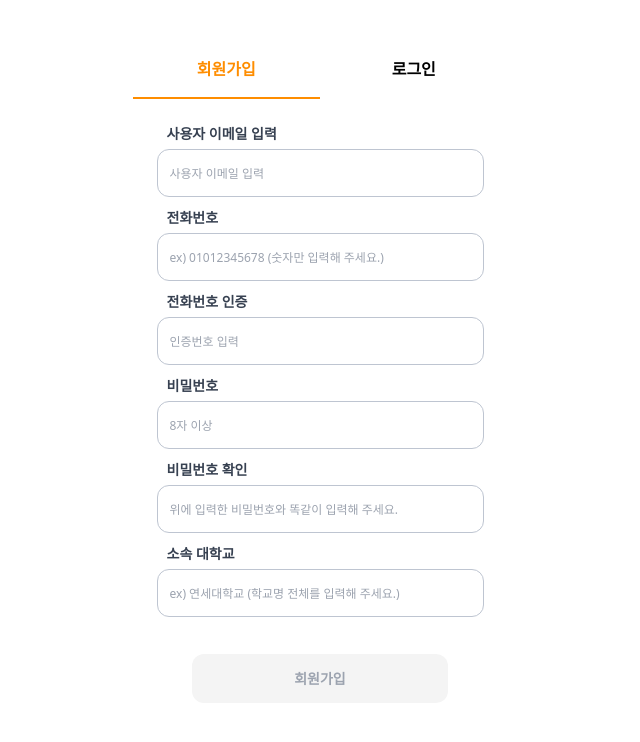
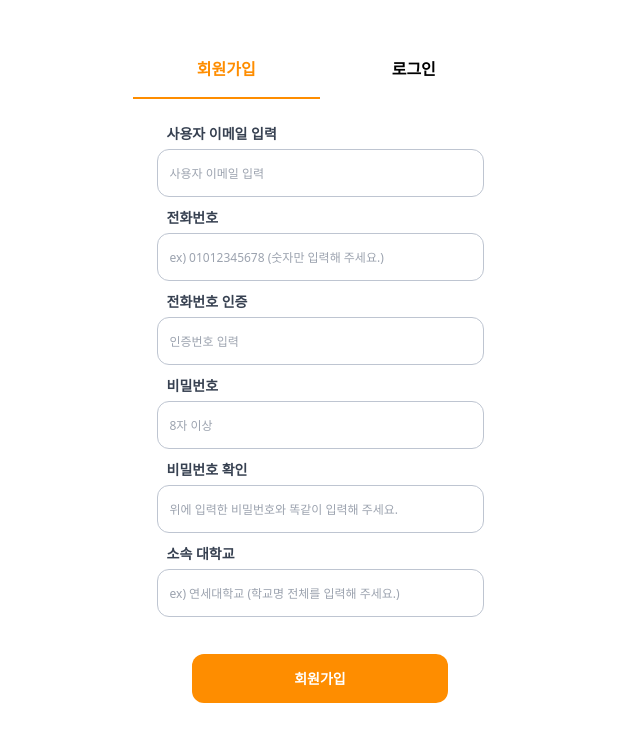
Before and after one commit to dkfriend2023/beabuddy-frontend, a Next.js app: page /register in a window 1280 px wide. Shown: the top 742 px of the page, without its empty margins (320-960 px from the left). Built offline with nearby package versions, Linux system fonts and the light colour scheme.

Commit message:
design: change signup button color

```diff
--- a/src/pages/register.tsx
+++ b/src/pages/register.tsx
@@ -159,7 +159,7 @@ function Signup() {
         <div className="flex justify-center items-center mt-[27px]">
           <button
             type="submit"
-            className="bg-[#f4f4f4] w-[256px] h-[49px] flex justify-center items-center text-[#9ca3af] text-[14px] font-bold rounded-[12px]"
+            className="bg-[#fe8d00] w-[256px] h-[49px] flex justify-center items-center text-[#ffffff] text-[14px] font-bold rounded-[12px]"
           >
             회원가입
           </button>
```
